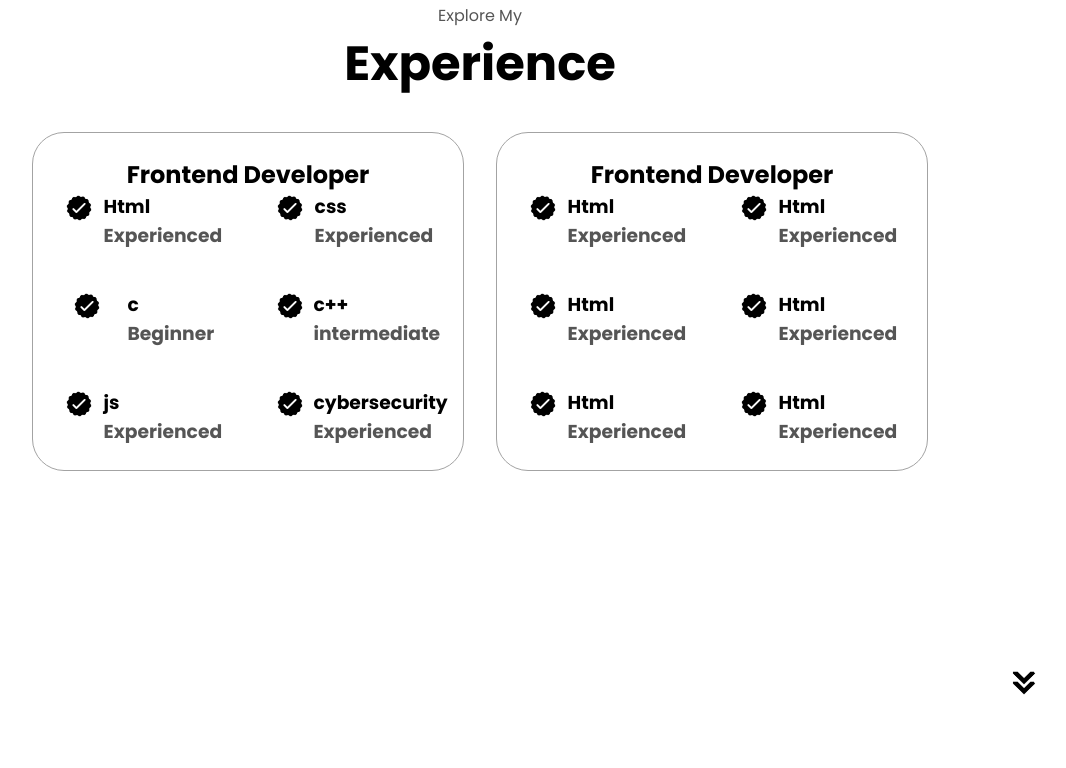
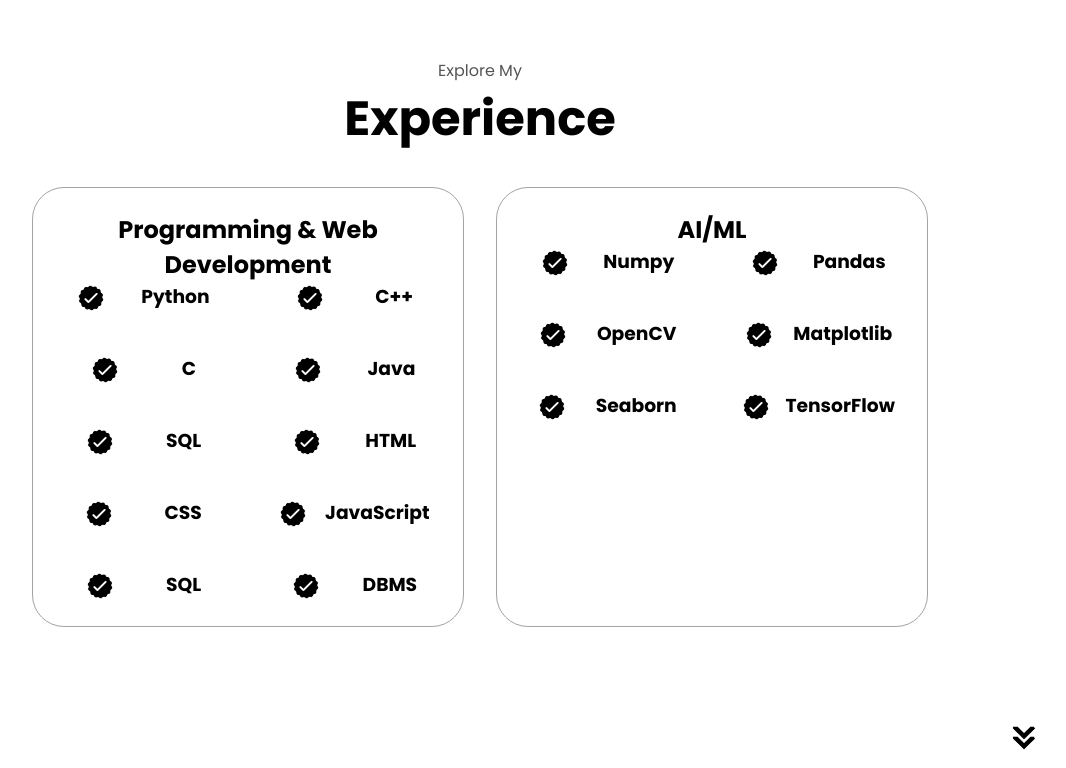
Before and after one commit to RISHIKESH-GG/portoflio-website-html-css, a plain HTML site: page index.html in a window 1280 px wide. Shown: the part 1758-2526 px from the top of the page, without its empty margins (160-1226 px from the left). Drawn offline with Linux system fonts and the light colour scheme.

Commit message:
First commit

```diff
--- a/index.html
+++ b/index.html
@@ -14,8 +14,8 @@
             <ul class="nav-links">
               <li><a href="#about">About</a></li>
               <li><a href="#experience">Experience</a></li>
-              <li><a href="#projects">projects</a></li>
-              <li><a href="#contacts">contacts</a></li>
+              <li><a href="#projects">Projects</a></li>
+              <li><a href="#contact">Contacts</a></li>
             </ul>
         </div>
     </nav>
@@ -32,7 +32,7 @@
                 <li><a href="#about" onclick="toggleMenu()">About</a></li>
               <li><a href="#experience" onclick="toggleMenu()">Experience</a></li>
               <li><a href="#projects" onclick="toggleMenu()">projects</a></li>
-              <li><a href="#contacts" onclick="toggleMenu()">contacts</a></li>
+              <li><a href="#contact" onclick="toggleMenu()">contacts</a></li>
             </div>
         </div>
     </nav>
@@ -43,11 +43,11 @@
         <div class="section__text">
             <p class="section__text__p1">Hello,I'm</p>
             <h1 class="title">Rishikesh Ghodekar</h1>
-            <p class="section__text__p2">Frontend Developer</p>
+            <p class="section__text__p2">Electronics and Computer Engineering Student </p>
             <div class="bth-container">
-                <button class="bth btn-color-2" onclick="window.open('')">Donload CV
+                <button class="bth btn-color-2" onclick="window.open('./assets/Rishikesh_Ghodekar_Resume .pdf')">Donload CV
                 </button>
-                <button class="bth btn-color-1" onclick="location.href='./#contacts'">Contact info
+                <button class="bth btn-color-1" onclick="location.href='./#contact'">Contact info
                 </button>
             </div>
             <div id="socials-container">
@@ -58,7 +58,7 @@
         </div>
     </section>
     <section id="about">
-        <p class="section__text_p1">Get to Know More</p>
+        <p class="section__text_p1"></p>
         <h1 class="title">About Me<h1>
             <div class="section-container">
                 <div class="section__pic-container">
@@ -69,16 +69,16 @@
                         <div class="details-container">
                             <img src="./assets/experience.png" alt="Education" class="icon"/>
                            <h3>Experience</h3>
-                           <p>-- <br> Frontend Developer</p>
+                           <p>Programming<br>Data Science and Analytics<br>Web Development</p>
                         </div>
                         <div class="details-container">
                             <img src="./assets/education.png" alt="experience" class="icon"/>
                             <h3>Education</h3>
-                            <p>--<br>-- </p>
+                            <p>B.E. ECOMP (2023-2026)<br> Computer Science (2011-2023) </p>
                         </div>
                     </div>
                     <div class="text-container">
-                        <p>Lorem ipsum dolor sit amet, consectetur adipisicing elit. Dolor blanditiis, eum doloribus saepe expedita exercitationem necessitatibus numquam harum tempore itaque libero iure. In quae numquam hic dolore, illum explicabo aliquid itaque! Nesciunt rerum impedit ea placeat laboriosam maxime exercitationem quisquam vitae aut non eum, sed, excepturi eaque alias adipisci quae!</p>
+                        <p>I’m an Electronics and Computer Engineering student passionate about software development, data analytics, and AI/ML. I enjoy building practical projects, solving problems through code, and continuously exploring new technologies in software and hardware.</p>
                     </div>
                 </div>
             </div>
@@ -91,53 +91,89 @@
 
             <div class="about-containers">
                 <div class="details-containers">
-                    <h2 class="experience-sub-title">Frontend Developer</h2>
+                    <h2 class="experience-sub-title">Programming & Web Development</h2>
                     <div class="article-container">
                         <article>
                         <img src="./assets/checkmark.png" alt="checkmark" class="icon">
                         <div>
-                            <h3>Html
-                              <p>Experienced</p>
+                            <h3>Python
+                              <p></p>
                             </h3>
                         </div>
                     </article>
                         <article>
                         <img src="./assets/checkmark.png" alt="checkmark" class="icon">
                         <div>
-                            <h3>css
-                              <p>Experienced</p>
+                            <h3>C++
+                              <p></p>
                             </h3>
                         </div>
                     </article>
                         <article>
                         <img src="./assets/checkmark.png" alt="checkmark" class="icon">
                         <div>
-                            <h3>c
-                              <p>Beginner</p>
+                            <h3>C
+
                             </h3>
                         </div>
                     </article>
                         <article>
                         <img src="./assets/checkmark.png" alt="checkmark" class="icon">
                         <div>
-                            <h3>c++
-                              <p>intermediate</p>
+                            <h3>Java
+                              <p></p>
                             </h3>
                         </div>
                     </article>
                         <article>
                         <img src="./assets/checkmark.png" alt="checkmark" class="icon">
                         <div>
-                            <h3>js
-                              <p>Experienced</p>
+                            <h3>SQL
+                              <p></p>
                             </h3>
                         </div>
                     </article>
                         <article>
                         <img src="./assets/checkmark.png" alt="checkmark" class="icon">
                         <div>
-                            <h3>cybersecurity
-                              <p>Experienced</p>
+                            <h3>HTML
+                              <p></p>
+                            </h3>
+                        </div>
+                    </article>
+                    </article>
+                        <article>
+                        <img src="./assets/checkmark.png" alt="checkmark" class="icon">
+                        <div>
+                            <h3>CSS
+                              <p></p>
+                            </h3>
+                        </div>
+                    </article>
+                    </article>
+                        <article>
+                        <img src="./assets/checkmark.png" alt="checkmark" class="icon">
+                        <div>
+                            <h3>JavaScript
+                              <p></p>
+                            </h3>
+                        </div>
+                    </article>
+                    </article>
+                        <article>
+                        <img src="./assets/checkmark.png" alt="checkmark" class="icon">
+                        <div>
+                            <h3>SQL
+                              <p></p>
+                            </h3>
+                        </div>
+                    </article>
+                    </article>
+                        <article>
+                        <img src="./assets/checkmark.png" alt="checkmark" class="icon">
+                        <div>
+                            <h3>DBMS
+                              <p></p>
                             </h3>
                         </div>
                     </article>
@@ -145,53 +181,53 @@
                 </div>
 
                 <div class="details-containers">
-                    <h2 class="experience-sub-title">Frontend Developer</h2>
+                    <h2 class="experience-sub-title">AI/ML</h2>
                     <div class="article-container">
                         <article>
                         <img src="./assets/checkmark.png" alt="checkmark" class="icon">
                         <div>
-                            <h3>Html
-                              <p>Experienced</p>
+                            <h3> Numpy
+                              <p></p>
                             </h3>
                         </div>
                     </article>
                         <article>
                         <img src="./assets/checkmark.png" alt="checkmark" class="icon">
                         <div>
-                            <h3>Html
-                              <p>Experienced</p>
+                            <h3>Pandas
+                              <p></p>
                             </h3>
                         </div>
                     </article>
                         <article>
                         <img src="./assets/checkmark.png" alt="checkmark" class="icon">
                         <div>
-                            <h3>Html
-                              <p>Experienced</p>
+                            <h3>OpenCV
+                              <p></p>
                             </h3>
                         </div>
                     </article>
                         <article>
                         <img src="./assets/checkmark.png" alt="checkmark" class="icon">
                         <div>
-                            <h3>Html
-                              <p>Experienced</p>
+                            <h3>Matplotlib
+                              <p></p>
                             </h3>
                         </div>
                     </article>
                         <article>
                         <img src="./assets/checkmark.png" alt="checkmark" class="icon">
                         <div>
-                            <h3>Html
-                              <p>Experienced</p>
+                            <h3>Seaborn
+                              <p></p>
                             </h3>
                         </div>
                     </article>
                         <article>
                         <img src="./assets/checkmark.png" alt="checkmark" class="icon">
                         <div>
-                            <h3>Html
-                              <p>Experienced</p>
+                            <h3>TensorFlow
+                              <p></p>
                             </h3>
                         </div>
                     </article>
@@ -284,7 +320,7 @@
                     <li><a href="#about">About</a></li>
                     <li><a href="#experience">Experience</a></li>
                     <li><a href="#projects">projects</a></li>
-                    <li><a href="#contacts">contacts</a></li>
+                    <li><a href="#contact">contacts</a></li>
                   </ul>
             </div>
         </nav>
```
Also changed, not shown: 2 other files.
